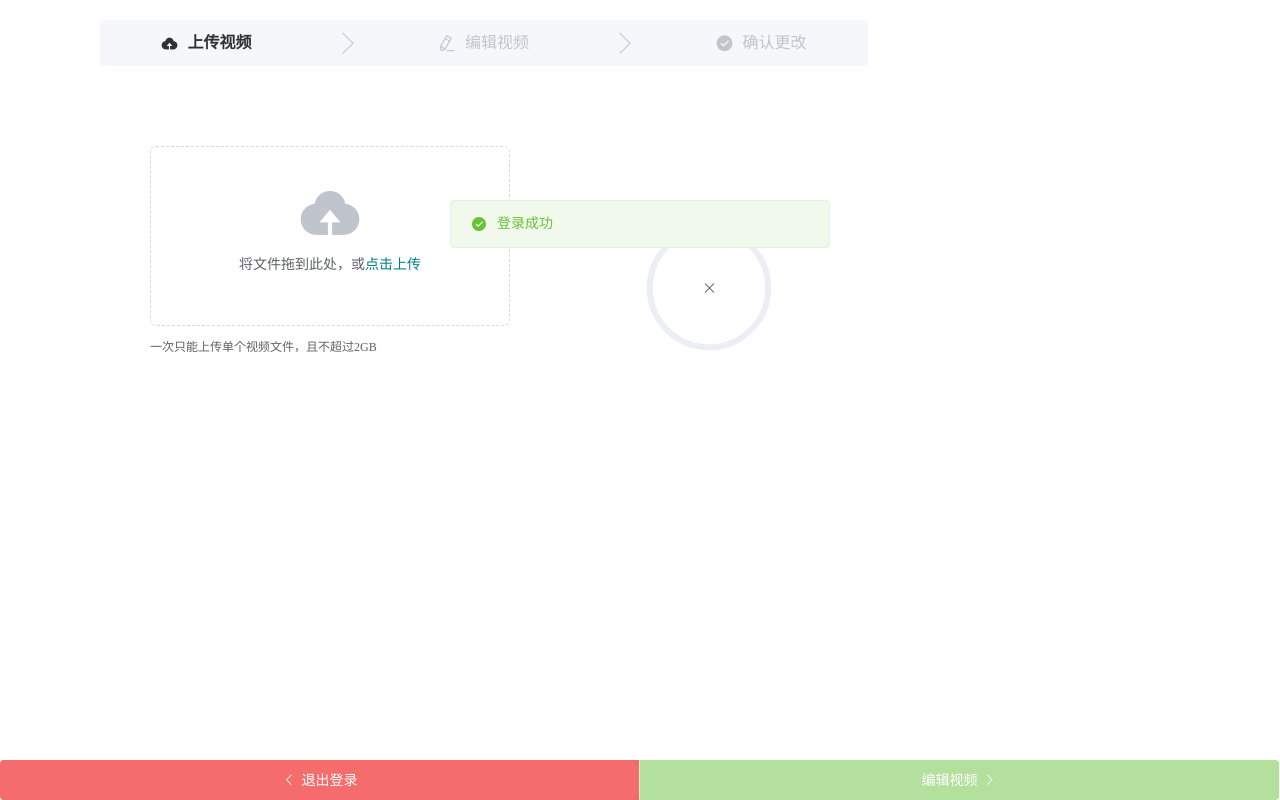
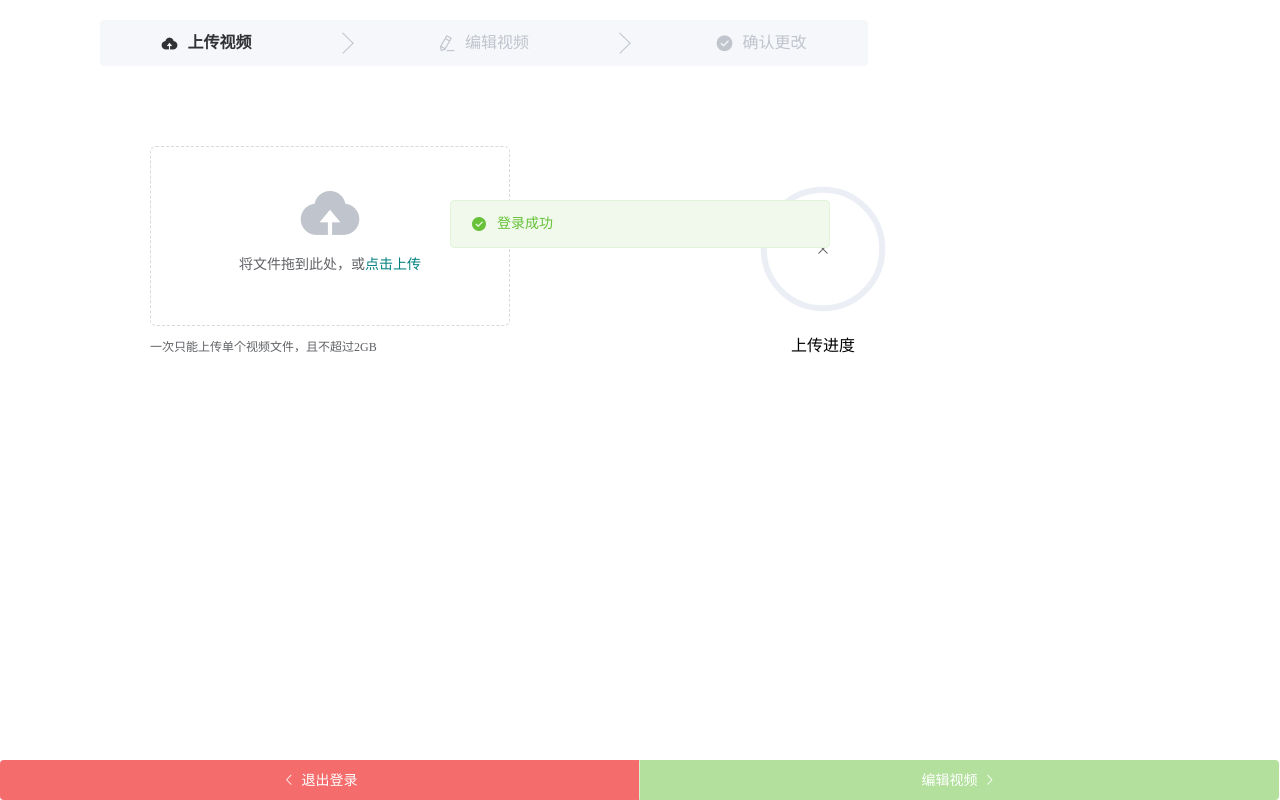
Before and after one commit to Leonhard-Euler-ai/audio_editing_tool, a Vue app: page /login in a window 1280 px wide. Both pictures are taken after a click on the button "登录". Built offline with nearby package versions, Linux system fonts and the light colour scheme.

Commit message:
优化了上传界面的进度条使用体验

```diff
--- a/src/views/main/mainViewComps/mainViewCenter/submit/Submit.vue
+++ b/src/views/main/mainViewComps/mainViewCenter/submit/Submit.vue
@@ -25,7 +25,6 @@
 <style scoped>
   video {
     display: block;
-
     margin: 20px auto;
     width: 560px;
     height: 315px;
--- a/src/views/main/mainViewComps/mainViewCenter/upload/Upload.vue
+++ b/src/views/main/mainViewComps/mainViewCenter/upload/Upload.vue
@@ -1,5 +1,5 @@
 <template>
-  <div>
+  <div style="position: relative">
     <div class="upload">
       <el-upload drag show-file-list
                  :accept="acceptFileTypes"
@@ -100,7 +100,15 @@ export default {
 }
 
 .loading {
-  display: inline-block;
+  position: absolute;
+  top: 100px;
+  right: 30%;
+}
+
+.loading::after {
+  content: '上传进度';
+  display: block;
+  text-align: center;
 }
 
 .el-progress {
```
